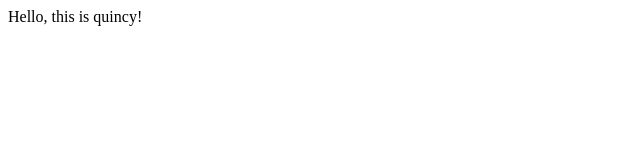
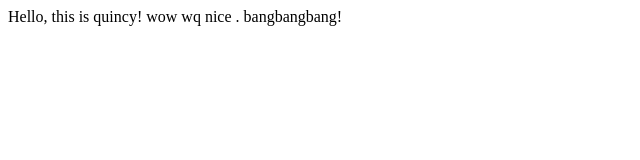
Before and after one commit to quincy0/quincy0.github.io, a plain HTML site: page index.html in a window 1280 px wide. Shown: the whole page, without its empty margins (0-640 px from the left). Drawn offline with Linux system fonts and the light colour scheme.

Commit message:
Update index.html
wq

```diff
--- a/index.html
+++ b/index.html
@@ -1 +1,2 @@
 <h>Hello, this is quincy!</h>
+wow wq nice . bangbangbang!
```
